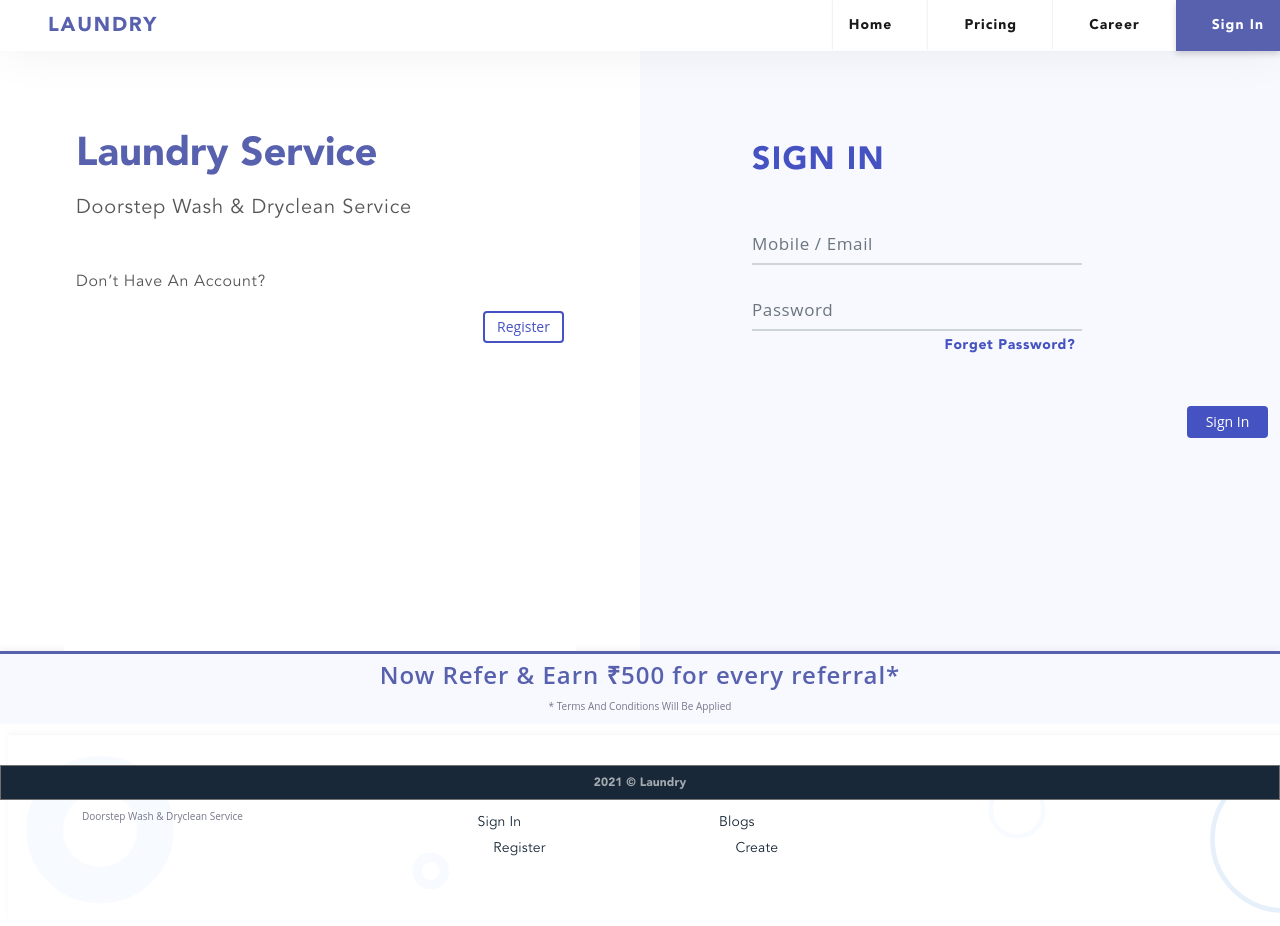
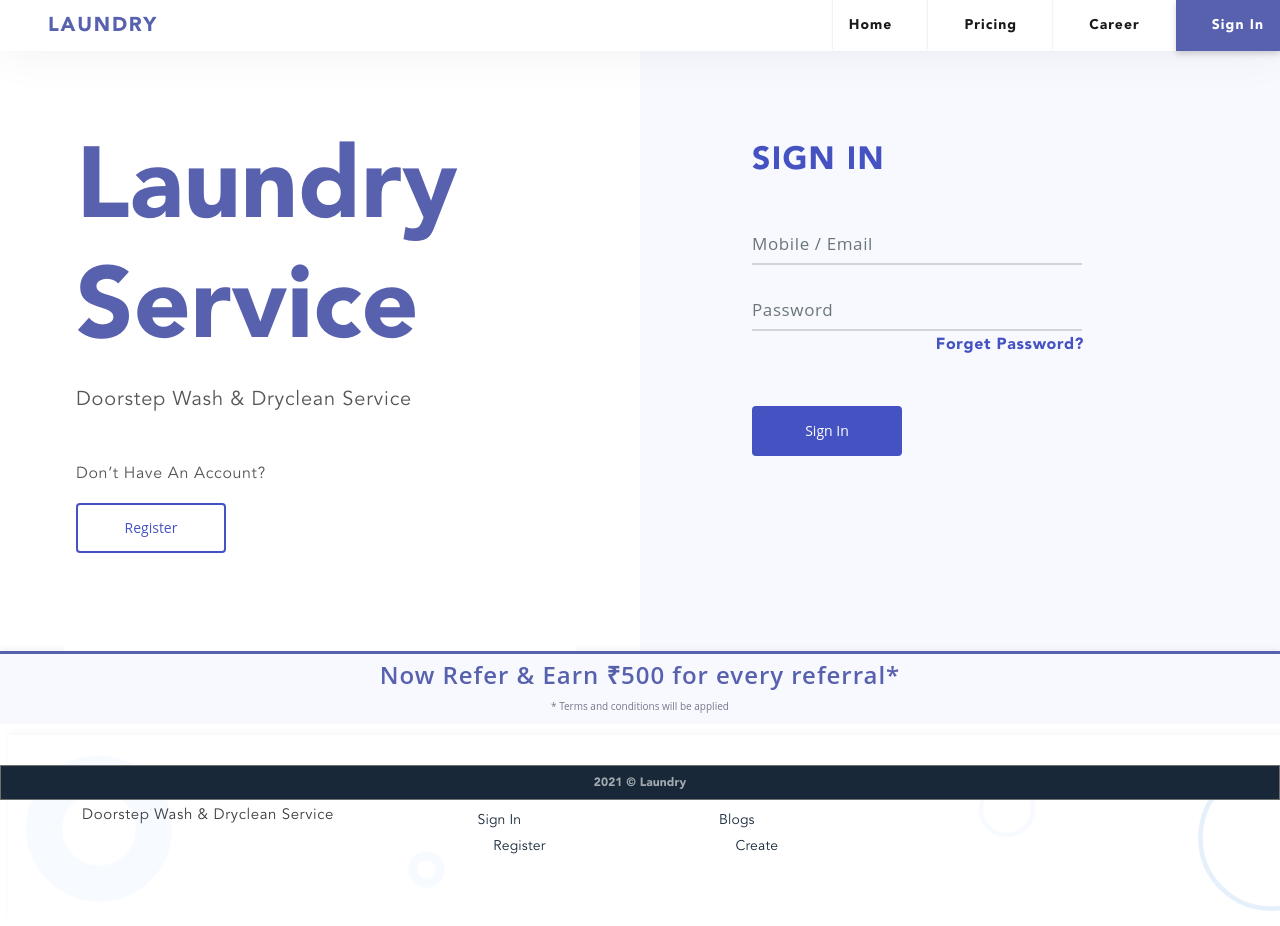
Before and after one commit to BrijneetaGupta/Laundary-Management-System, a React (Create React App) app in the folder frontend/laundary-services/: page / in a window 1280 px wide. Built offline with nearby package versions, Linux system fonts and the light colour scheme; the HTML template or start-up script is replaced by a standard one.

Commit message:
modified css

```diff
--- a/frontend/laundary-services/src/App.js
+++ b/frontend/laundary-services/src/App.js
@@ -26,7 +26,6 @@ const App = () => {
         <Route path="/register" element={<Register />} />
       </Routes>
 
-      <Footer></Footer>
       <UserFooter></UserFooter>
 
     </div>
--- a/frontend/laundary-services/src/assets/css/footer.css
+++ b/frontend/laundary-services/src/assets/css/footer.css
@@ -1,4 +1,4 @@
-h3{
+#footer h3{
     text-align: left;
     font: normal normal normal 18px/24px  Avenir-Book;
     font-weight: 600;
@@ -6,7 +6,7 @@ h3{
     color: #182838;
     text-transform: uppercase;
 }
-h4{
+#footer h4{
     text-align: left;
     font: normal normal normal 16px/24px  Avenir-Book;
     font-weight: 600;
@@ -15,7 +15,7 @@ h4{
     text-transform: capitalize;
     opacity: 1;
 }
-p{
+#footer p{
     font: normal normal normal 15px/20px  Avenir-Book;
     letter-spacing: 0.6px;
     color: #3D3D43;
@@ -39,18 +39,18 @@ p{
     text-align: center;
     font-size: 10px;
 }
-footer{
+#footer {
     background-image: url('../uploads/Footer.svg');
     background-size: cover;
     background-repeat: no-repeat;
     padding: 50px 0;
 }
-ul{
+#footer ul{
     list-style-type: none;
     padding-left: 0;
 }
-ul li{text-align: left;}
-ul li a{
+#footer ul li{text-align: left;}
+#footer ul li a{
     text-align: left;
     text-decoration: none;
     font: normal normal normal 14px/24px  Avenir-Book;
--- a/frontend/laundary-services/src/assets/css/login.css
+++ b/frontend/laundary-services/src/assets/css/login.css
@@ -1,4 +1,4 @@
-h1{
+#login h1{
     text-align: left;
     font: normal normal 900 100px/120px Avenir;
     letter-spacing: 0px;
@@ -6,7 +6,7 @@ h1{
     text-transform: capitalize;
     opacity: 1;
 }
-.login-section h3{
+#login .login-section h3{
     text-align: left;
     font: normal normal normal 32px/60px Avenir;
     letter-spacing: 1.28px;
@@ -14,7 +14,7 @@ h1{
     text-transform: uppercase;
     opacity: 1;
 }
-h4{
+#login h4{
     text-align: left;
     font: normal normal normal 20px/26px Avenir-Book;
     letter-spacing: 0.8px;
@@ -22,7 +22,7 @@ h4{
     text-transform: capitalize;
     opacity: 1;
 }
-h6{
+#login h6{
     text-align: left;
     font: normal normal normal 16px/26px Avenir-Book;
     letter-spacing: 0.64px;
@@ -30,10 +30,10 @@ h6{
     text-transform: capitalize;
     opacity: 1;
 }
-button{
+#login  button{
     float: left;
 }
-.register-section{
+#login .register-section{
     justify-content: center;
     align-items: center;
     padding-top: 5rem;
@@ -41,7 +41,7 @@ button{
     width: 40% !important;
     margin: auto;
 }
-.login-section{
+#login .login-section{
     background: #B9C0FD1A 0% 0% no-repeat padding-box;
     justify-content: center;
     align-items: center;
@@ -50,7 +50,7 @@ button{
     opacity: 1;
 }
 /* Login form */
-.form-control{
+#login .form-control{
     width:64%;
     padding: 1.95rem .3rem .35rem 0;
     background-color: inherit;
@@ -63,14 +63,18 @@ button{
     color: #77838F;
     opacity: 1;
 }
-.form-control:focus{
+#login .form-control:focus{
     background-color: inherit;
     box-shadow: none;
 }
-small{
+#login small{
     font: normal normal normal 16px/26px Avenir;
     letter-spacing: 0.64px;
     color: #4552C1;
     text-transform: capitalize;
     opacity: 1;
 }
+#login .btn{
+    width: 150px;
+    height: 50px;
+}
--- a/frontend/laundary-services/src/assets/css/register.css
+++ b/frontend/laundary-services/src/assets/css/register.css
@@ -1,4 +1,4 @@
-.login-div h2{
+#register .login-div h2{
     text-align: left;
     font: normal normal 900 50px/80px Avenir;
     letter-spacing: 2.48px;
@@ -6,7 +6,7 @@
     text-transform: capitalize;
     opacity: 1;
 }
-h4{
+#register h4{
     text-align: left;
     font: normal normal normal 20px/26px Avenir-Book;
     letter-spacing: 0.8px;
@@ -14,7 +14,7 @@ h4{
     text-transform: capitalize;
     opacity: 1;
 }
-h6{
+#register h6{
     text-align: left;
     font: normal normal normal 16px/26px Avenir-Book;
     letter-spacing: 0.64px;
@@ -22,17 +22,17 @@ h6{
     text-transform: capitalize;
     opacity: 1;
 }
-.login-div{
+#register .login-div{
     justify-content: center;
     align-items: center;
     padding-top: 3rem;
     padding-left: 2.5rem;
     margin: auto;
 }
-.login-div .btn{
+#register .login-div .btn{
     float: left;
 }
-.register-div{
+#register .register-div{
     background: #F8F9FF 0% 0% no-repeat padding-box;
     justify-content: center;
     align-items: center;
@@ -41,7 +41,7 @@ h6{
     padding-bottom: 3rem;
     opacity: 1;
 }
-.register-div h3{
+#register .register-div h3{
     text-align: left;
     font: normal normal normal 22px/30px Avenir;
     letter-spacing: 1.28px;
@@ -49,7 +49,7 @@ h6{
     text-transform: uppercase;
     opacity: 1;
 }
-.form-control, .form-select{
+#register .form-control, .form-select{
     width:64%;
     padding: 1.95rem .3rem .35rem 0;
     background-color: inherit;
@@ -62,16 +62,21 @@ h6{
     color: #77838F;
     opacity: 1;
 }
-.form-select{
+#register .form-select{
     background-position: right 0.75rem bottom 0.8rem;
 }
-.form-control:focus, .form-select:focus{
+#register .form-control:focus, .form-select:focus{
     background-color: inherit;
     box-shadow: none;
 }
-.form-check-input:focus{
+#register .form-check-input:focus{
     box-shadow:none;
 }
-.form-check-input{
+#register .form-check-input{
     margin-right: 0.7rem;
 }
+#register .btn{
+    width: 150px;
+    height: 50px;
+    float: none;
+}
--- a/frontend/laundary-services/src/components/Footer.js
+++ b/frontend/laundary-services/src/components/Footer.js
@@ -10,7 +10,7 @@ const Footer = () =>{
                 <h2>Now Refer & Earn ₹500 for every referral*</h2>
                 <p className='mb-0'>* Terms and conditions will be applied</p>
             </div>
-            <footer>
+            <footer id="footer">
                 <div className='container'>
                     <div className='row'>
                         <div className='col-md-4'>
--- a/frontend/laundary-services/src/components/Login.js
+++ b/frontend/laundary-services/src/components/Login.js
@@ -2,12 +2,13 @@ import React from 'react'
 import '../assets/css/login.css'
 import '../App.css'
 import 'bootstrap/dist/css/bootstrap.min.css'
+import Footer from './Footer';
 import { NavLink } from 'react-router-dom';
 
 const Login = () =>{
     return(
         <>
-            <section>
+            <section id="login">
                 <div className='container-fluid'>
                     <div className='row'>
                         <div className='col-md-6  bg-white register-section'>
@@ -32,6 +33,7 @@ const Login = () =>{
                     </div>
                 </div>
             </section>
+            <Footer></Footer>
         </>
     )
 }
--- a/frontend/laundary-services/src/components/Register.js
+++ b/frontend/laundary-services/src/components/Register.js
@@ -2,12 +2,13 @@ import React from 'react'
 import '../assets/css/register.css'
 import '../App.css'
 import 'bootstrap/dist/css/bootstrap.min.css'
+import Footer from './Footer';
 import { NavLink } from 'react-router-dom';
 
 const Register = () =>{
     return(
         <>
-            <section>
+            <section id="register">
                 <div className='container-fluid'>
                     <div className='row'>
                         <div className='col-md-3 login-div bg-white'>
@@ -79,6 +80,7 @@ const Register = () =>{
                     </div>
                 </div>
             </section>
+            <Footer></Footer>
         </>
     )
 }
```
